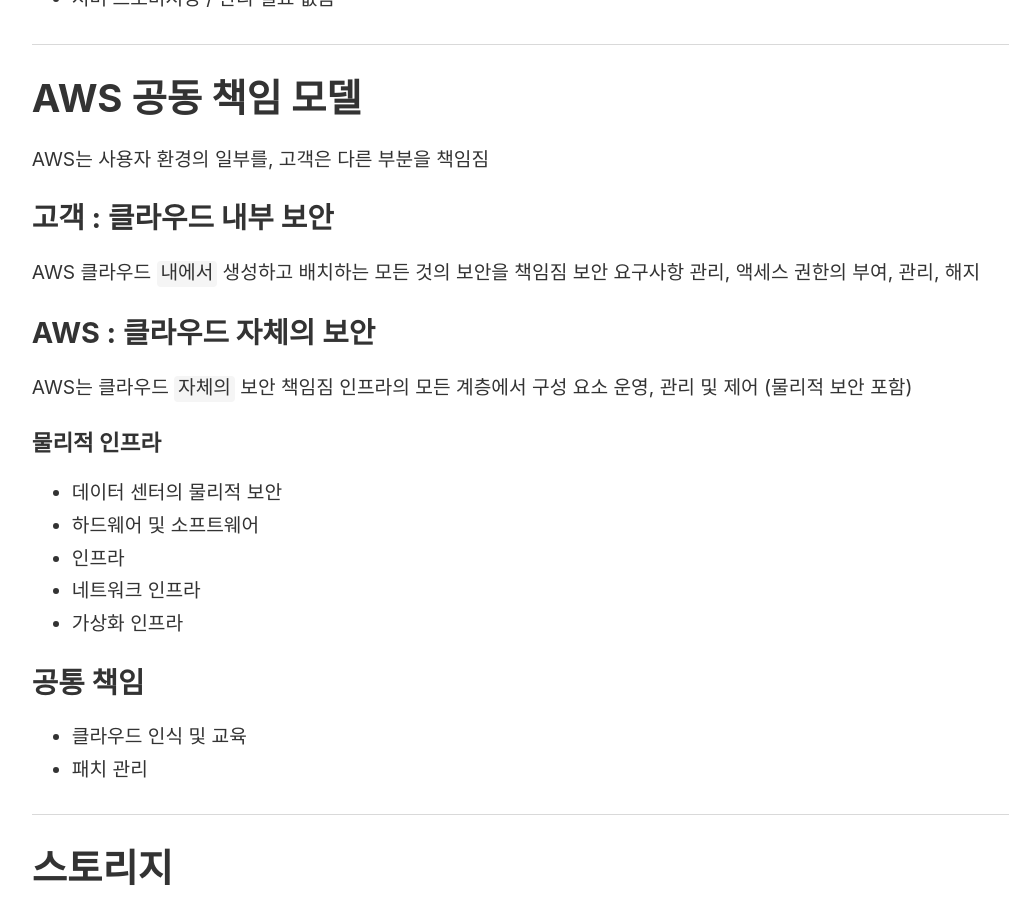
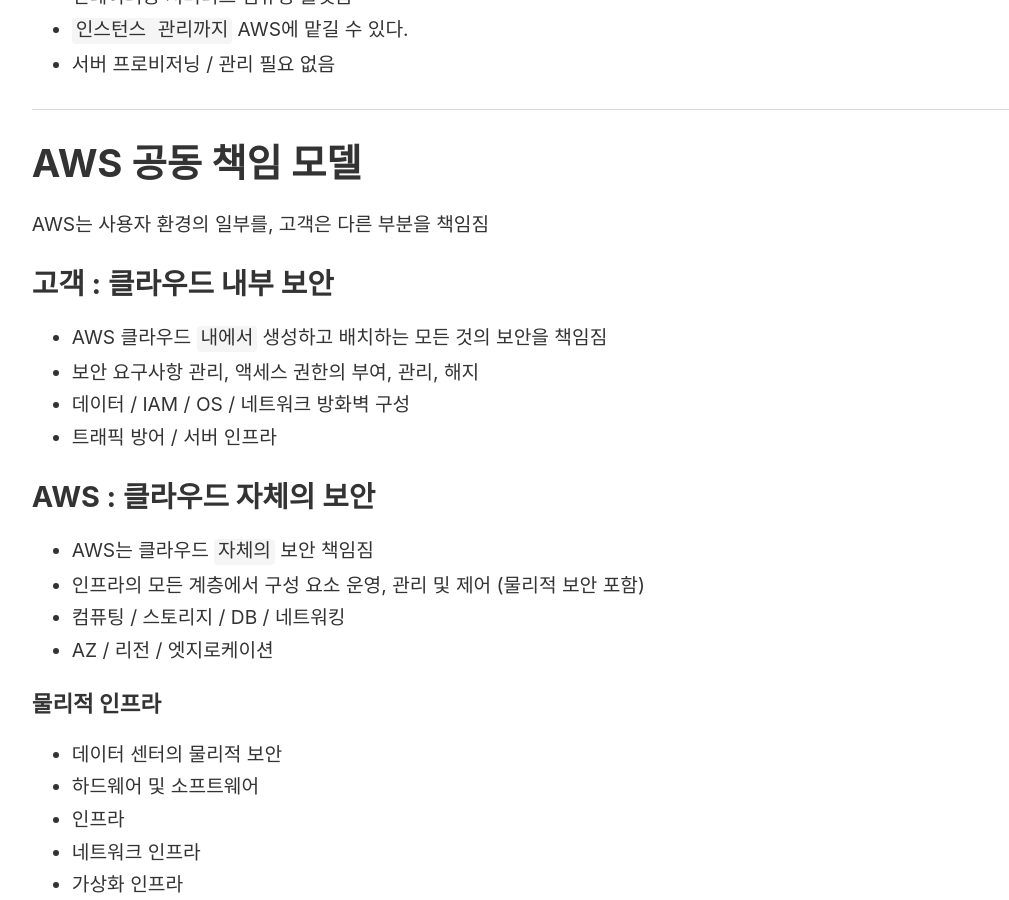
Before and after one commit to innjie/mydocs, a Jekyll site: the page built from _notes/documents/backup/study/AWS/AWS cloud practitioner/lecture/Summary.md, in a window 1280 px wide and 900 px high, scrolled down 5909 px. Shown: the whole window, without its empty margins (45-1054 px from the left). Built offline with Jekyll 4.4.1, drawn with Linux system fonts in a browser that asks for light colours; some of the changed text lies outside the part shown.

Commit message:
[update] aws

```diff
--- a/_notes/documents/backup/study/AWS/AWS cloud practitioner/lecture/Summary.md
+++ b/_notes/documents/backup/study/AWS/AWS cloud practitioner/lecture/Summary.md
@@ -118,11 +118,13 @@
 
 ### Amazon EC2 Container Service
 - 도커 지원
+- 클러스터 관리 / 인프라 설치 / 운영 확장
 
 ### Amazon EC2 Cotainer Registry (ECR)
 - 도커 컨테이너 레지스트리
 - 워크플로 간소화
 - IAM과 통합하여 리포지토리를 리소스 수준에서 제어 가능
+- 선수금 없음 / 전송 데이터 양만큼 요금 지불
 
 ### Amazon Lightsail
 - 가상 프라이빗 서버 시작, 관리
@@ -166,12 +168,17 @@
 AWS는 사용자 환경의 일부를, 고객은 다른 부분을 책임짐
 
 ## 고객 : 클라우드 내부 보안
-AWS 클라우드 `내에서` 생성하고 배치하는 모든 것의 보안을 책임짐
-보안 요구사항 관리, 액세스 권한의 부여, 관리, 해지
+- AWS 클라우드 `내에서` 생성하고 배치하는 모든 것의 보안을 책임짐
+- 보안 요구사항 관리, 액세스 권한의 부여, 관리, 해지
+- 데이터 / IAM / OS / 네트워크 방화벽 구성
+- 트래픽 방어 / 서버 인프라
+
 
 ## AWS : 클라우드 자체의 보안
-AWS는 클라우드 `자체의` 보안 책임짐
-인프라의 모든 계층에서 구성 요소 운영, 관리 및 제어 (물리적 보안 포함)
+- AWS는 클라우드 `자체의` 보안 책임짐
+- 인프라의 모든 계층에서 구성 요소 운영, 관리 및 제어 (물리적 보안 포함)
+- 컴퓨팅 / 스토리지 / DB / 네트워킹
+- AZ / 리전 / 엣지로케이션
 
 ### 물리적 인프라
 - 데이터 센터의 물리적 보안
```
